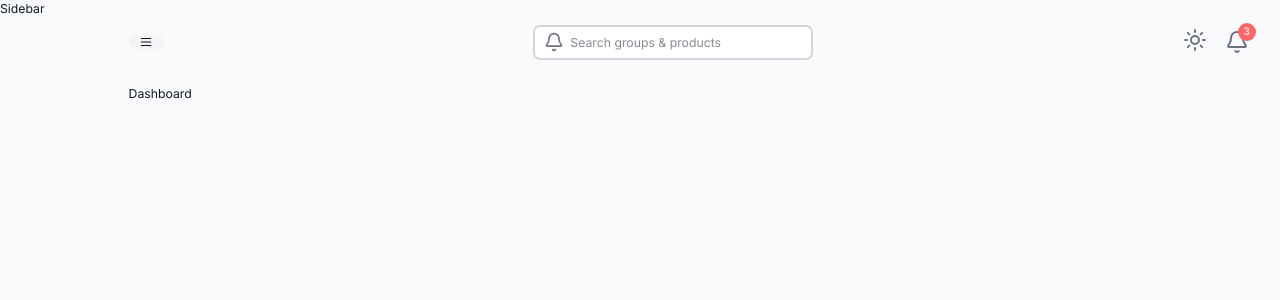
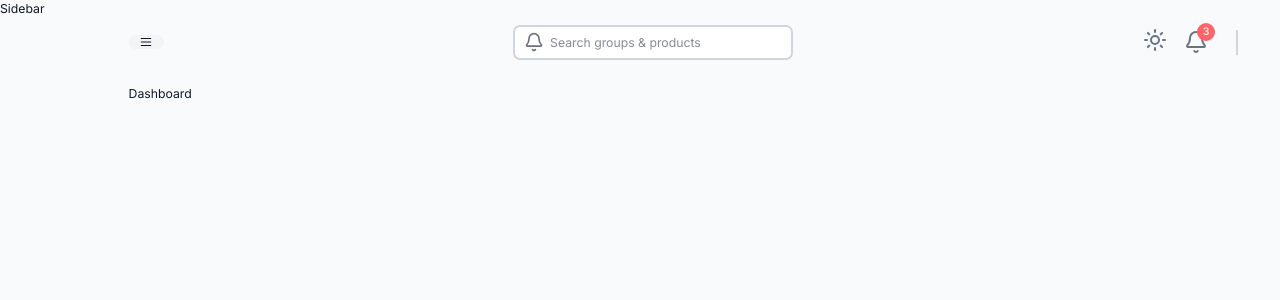
Before and after one commit to Noi-Git/aws-inventory-app, a Next.js app: page / in a window 1280 px wide. Shown: the top 300 px of the page. Built offline with nearby package versions, Linux system fonts and the light colour scheme.

Commit message:
create vertical line

```diff
--- a/src/app/(components)/Navbar/index.tsx
+++ b/src/app/(components)/Navbar/index.tsx
@@ -43,6 +43,7 @@ const Navbar = () => {
             <Bell className='cursor-pointer text-gray-500' size={24} />
             <span className={notificationBell}>3</span>
           </div>
+          <hr className='w-0 h-7 border border-solid border-l border-gray-300 mx-3' />
         </div>
       </div>
     </div>
```
